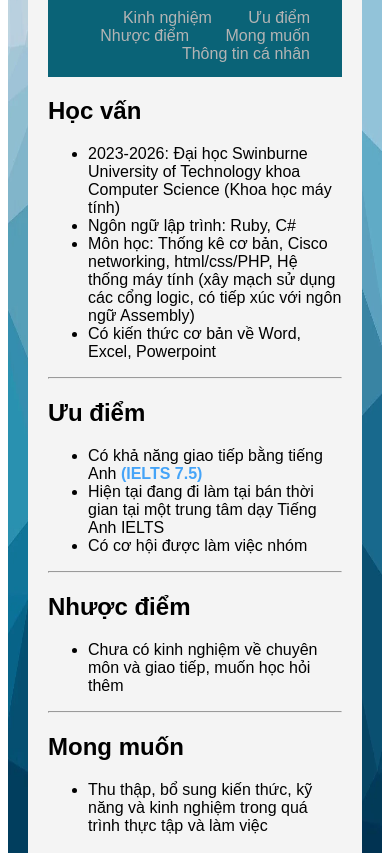
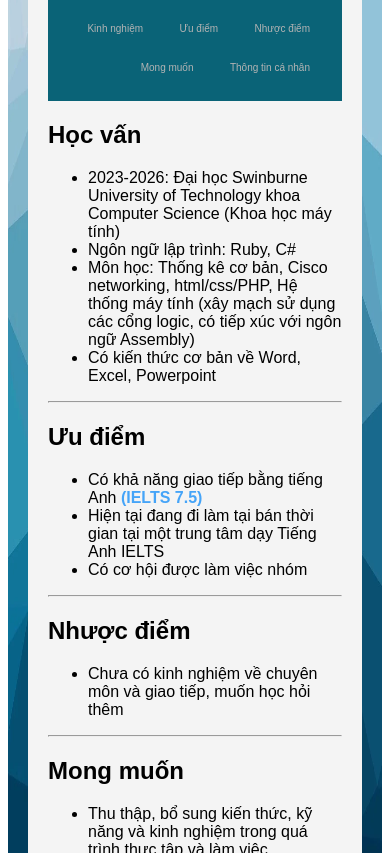
Before and after one commit to lanhathuy1082005/lanhathuycv, a plain HTML site: page index.html in a window 390 px wide. Shown: the part 142-995 px from the top of the page. Drawn offline with Linux system fonts and the light colour scheme.

Commit message:
Update style.css

```diff
--- a/style.css
+++ b/style.css
@@ -100,4 +100,9 @@ nav a:hover{
         height: auto;
         float: none;
     }
+
+    nav a {
+        font-size: 10px;
+        display: inline-block;
+    }
 }
```
